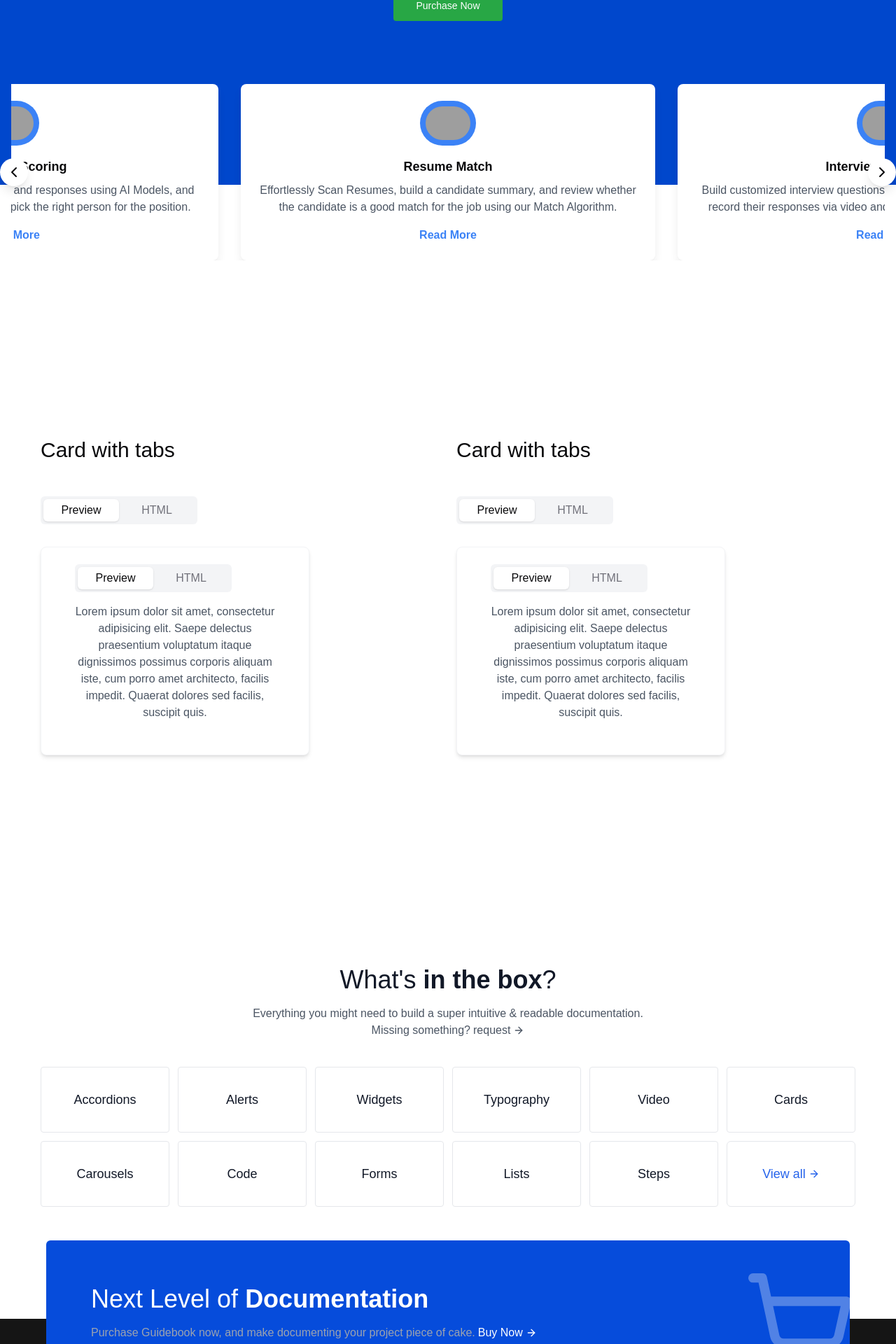
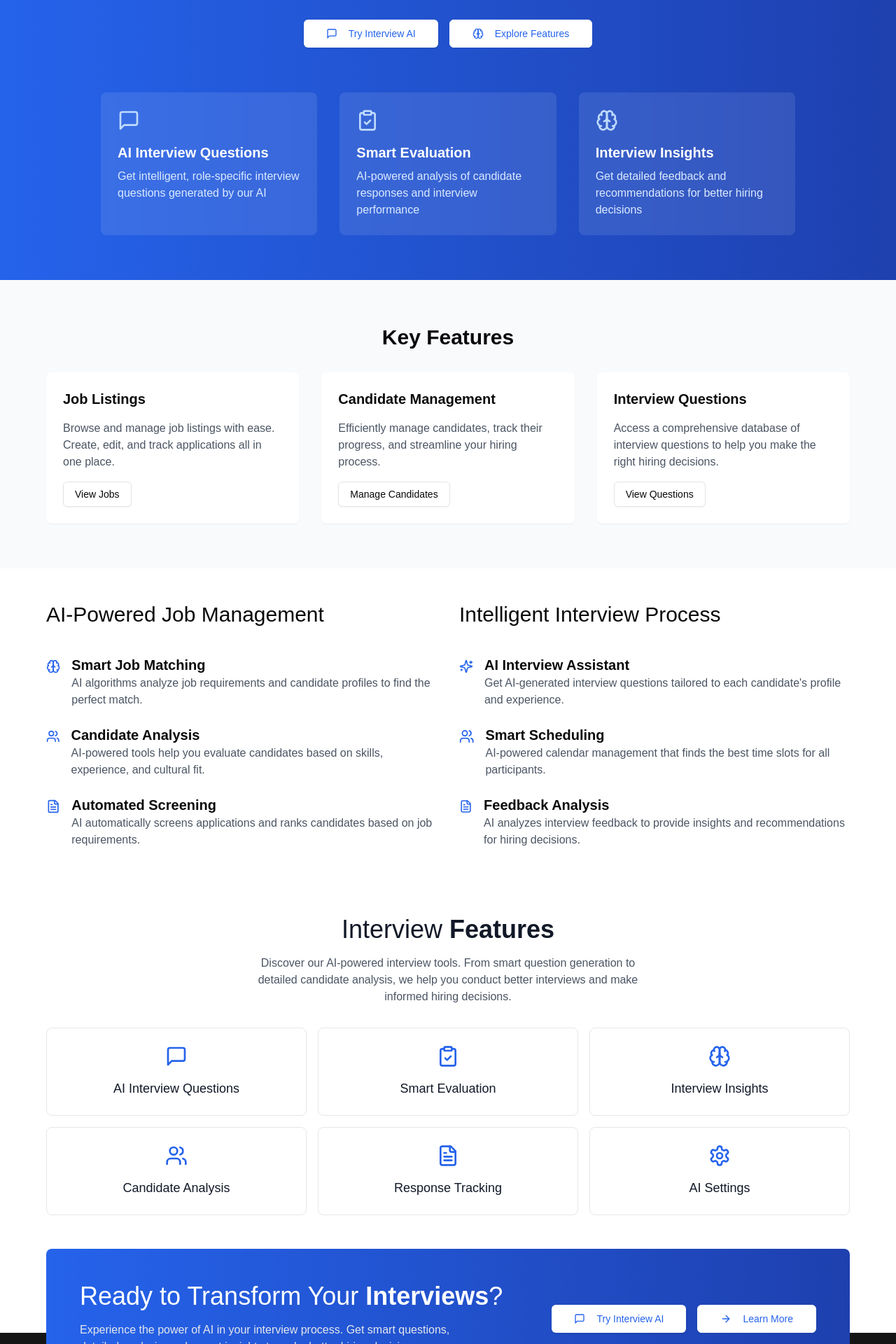
Before and after one commit to mr-rony356/ai-interview, a Next.js app: page / in a window 1280 px wide. Shown: the part 360-2280 px from the top of the page at 70% size. Built offline with nearby package versions, Linux system fonts and the light colour scheme; no server answers; grey boxes are pictures that could not be loaded.

Commit message:
Update layout and homepage to reflect new branding and features for AI-powered recruitment platform. Enhanced homepage with key features section, improved hero section, and updated documentation links. Refactored components for better organization and styling.

```diff
--- a/src/app/api/auth/[auth0]/route.ts
+++ b/src/app/api/auth/[auth0]/route.ts
@@ -1,4 +1,4 @@
-// app/api/auth/[auth0]/route.js
-import { handleAuth } from '@auth0/nextjs-auth0';
+// app/api/auth/[auth0]/route.ts
+import { handleAuth } from "@auth0/nextjs-auth0";
 
 export const GET = handleAuth();
--- a/src/app/layout.tsx
+++ b/src/app/layout.tsx
@@ -5,8 +5,8 @@ import Navbar from "./ui/component/navbar/navbar";
 import { UserProvider } from "@auth0/nextjs-auth0/client";
 
 export const metadata: Metadata = {
-  title: "Guidebook-Online Documentation",
-  description: "Generated by create next app",
+  title: "First Day AI | AI-Powered Recruitment Platform",
+  description: "AI-Powered Recruitment Platform for Job Listings, Interview Preparation, and Candidate Matching",
 };
 
 const openSans = Open_Sans({
--- a/src/app/page.tsx
+++ b/src/app/page.tsx
@@ -3,14 +3,57 @@ import Footer from "./ui/footer/footer";
 import Hero from "./ui/hero/hero";
 import CardTabComponent from "./ui/CardTabComponent/CardTabComponent";
 import GuidSection from "./ui/component/guidSection/guidSection";
+import { Button } from "@/components/ui/button";
+import Link from "next/link";
 
 export default function Home() {
   return (
-    <main>
+    <main className="min-h-screen">
       <Hero />
+      <section className="py-16 bg-gray-50">
+        <div className="max-w-[1180px] mx-auto px-4">
+          <h2 className="text-3xl font-bold text-center mb-8">Key Features</h2>
+          <div className="grid grid-cols-1 md:grid-cols-3 gap-8">
+            <div className="bg-white p-6 rounded-lg shadow-sm">
+              <h3 className="text-xl font-semibold mb-4">Job Listings</h3>
+              <p className="text-gray-600 mb-4">
+                Browse and manage job listings with ease. Create, edit, and
+                track applications all in one place.
+              </p>
+              <Link href="/job-listings">
+                <Button variant="outline">View Jobs</Button>
+              </Link>
+            </div>
+            <div className="bg-white p-6 rounded-lg shadow-sm">
+              <h3 className="text-xl font-semibold mb-4">
+                Candidate Management
+              </h3>
+              <p className="text-gray-600 mb-4">
+                Efficiently manage candidates, track their progress, and
+                streamline your hiring process.
+              </p>
+              <Link href="/my-candidate">
+                <Button variant="outline">Manage Candidates</Button>
+              </Link>
+            </div>
+            <div className="bg-white p-6 rounded-lg shadow-sm">
+              <h3 className="text-xl font-semibold mb-4">
+                Interview Questions
+              </h3>
+              <p className="text-gray-600 mb-4">
+                Access a comprehensive database of interview questions to help
+                you make the right hiring decisions.
+              </p>
+              <Link href="/interview-question">
+                <Button variant="outline">View Questions</Button>
+              </Link>
+            </div>
+          </div>
+        </div>
+      </section>
       <CardTabComponent />
       <DocumentationLanding />
-      <GuidSection/>
+      <GuidSection />
       <Footer />
     </main>
   );
--- a/src/app/ui/CardTabComponent/CardTabComponent.tsx
+++ b/src/app/ui/CardTabComponent/CardTabComponent.tsx
@@ -3,13 +3,30 @@
 import { useState, useEffect } from "react";
 import { Tabs, TabsContent, TabsList, TabsTrigger } from "@/components/ui/tabs";
 import { Card, CardContent } from "@/components/ui/card";
+import {
+  Briefcase,
+  Users,
+  FileText,
+  CheckCircle,
+  Brain,
+  Sparkles,
+  MessageSquare,
+  ClipboardCheck,
+} from "lucide-react";
 import Prism from "prismjs";
+import "prismjs/themes/prism.css";
+import "prismjs/components/prism-javascript";
+import "prismjs/components/prism-typescript";
+import "prismjs/components/prism-jsx";
+import "prismjs/components/prism-tsx";
 
 const CardTabComponent = () => {
   const [copied, setCopied] = useState(false);
 
   useEffect(() => {
-    Prism.highlightAll();
+    if (typeof window !== "undefined") {
+      Prism.highlightAll();
+    }
   }, []);
 
   const handleCopy = () => {
@@ -69,7 +86,7 @@ const CardTabComponent = () => {
   );
 
   const renderCardWithTabs = () => (
-    <Card className="text-center p-6 shadow-md rounded-lg mt-8 border border-gray-100 w-96">
+    <Card className="text-center p-6 shadow-md rounded-lg mt-6 border border-gray-100 w-96">
       <CardContent className="flex flex-col items-center">
         <Tabs defaultValue="preview" className="w-full">
           <TabsList className="grid w-56 grid-cols-2 bg-gray-100 p-1 rounded-md mb-4 h-10">
@@ -82,11 +99,11 @@ const CardTabComponent = () => {
           </TabsList>
           {renderTabsContent(
             "preview",
-            "Lorem ipsum dolor sit amet, consectetur adipisicing elit. Saepe delectus praesentium voluptatum itaque dignissimos possimus corporis aliquam iste, cum porro amet architecto, facilis impedit. Quaerat dolores sed facilis, suscipit quis."
+            "Our AI-powered platform helps you create and manage job listings with intelligent suggestions and automated optimization."
           )}
           {renderTabsContent(
             "html",
-            "Lorem ipsum dolor sit amet, consectetur adipisicing elit. Sint nulla, quo porro eum ratione expedita at quia fugit magni impedit. Adipisci cumque blanditiis officiis deserunt, necessitatibus hic earum excepturi laborum."
+            "Leveraging cutting-edge AI technology to provide a seamless experience for both employers and candidates."
           )}
         </Tabs>
       </CardContent>
@@ -94,49 +111,91 @@ const CardTabComponent = () => {
   );
 
   return (
-    <div className="mt-20 mx-auto max-w-[1180px] flex justify-center items-center min-h-screen px-2">
-      <div className="w-5xl md:w-full grid grid-cols-1 md:grid-cols-2 gap-6">
+    <div className="mt-12 mx-auto max-w-[1180px] flex justify-center items-center px-4">
+      <div className="w-5xl md:w-full grid grid-cols-1 md:grid-cols-2 gap-8">
         <div>
-          <h1 className="text-3xl mb-2 group inline-block">
-            Card with tabs
+          <h1 className="text-3xl mb-4 group inline-block">
+            AI-Powered Job Management
             <span className="text-3xl opacity-0 group-hover:opacity-30 transition-opacity duration-500">
               {" "}
               #
             </span>
           </h1>
-          <Tabs defaultValue="preview" className="w-full mt-10">
-            <TabsList className="grid w-56 grid-cols-2 bg-gray-100 p-1 rounded-md h-10">
-              <TabsTrigger value="preview" className="h-8 text-base">
-                Preview
-              </TabsTrigger>
-              <TabsTrigger value="html" className="h-8 text-base">
-                HTML
-              </TabsTrigger>
-            </TabsList>
-            <TabsContent value="preview">{renderCardWithTabs()}</TabsContent>
-            <TabsContent value="html">{renderCodeBlock()}</TabsContent>
-          </Tabs>
+          <div className="mt-6 space-y-6">
+            <div className="flex items-start space-x-4">
+              <Brain className="h-6 w-6 text-blue-600 mt-1" />
+              <div>
+                <h3 className="text-xl font-semibold">Smart Job Matching</h3>
+                <p className="text-gray-600">
+                  AI algorithms analyze job requirements and candidate profiles
+                  to find the perfect match.
+                </p>
+              </div>
+            </div>
+            <div className="flex items-start space-x-4">
+              <Users className="h-6 w-6 text-blue-600 mt-1" />
+              <div>
+                <h3 className="text-xl font-semibold">Candidate Analysis</h3>
+                <p className="text-gray-600">
+                  AI-powered tools help you evaluate candidates based on skills,
+                  experience, and cultural fit.
+                </p>
+              </div>
+            </div>
+            <div className="flex items-start space-x-4">
+              <FileText className="h-6 w-6 text-blue-600 mt-1" />
+              <div>
+                <h3 className="text-xl font-semibold">Automated Screening</h3>
+                <p className="text-gray-600">
+                  AI automatically screens applications and ranks candidates
+                  based on job requirements.
+                </p>
+              </div>
+            </div>
+          </div>
         </div>
         <div>
-          <h1 className="text-3xl mb-2 group inline-block">
-            Card with tabs
+          <h1 className="text-3xl mb-4 group inline-block">
+            Intelligent Interview Process
             <span className="text-3xl opacity-0 group-hover:opacity-30 transition-opacity duration-500">
               {" "}
               #
             </span>
           </h1>
-          <Tabs defaultValue="preview" className="w-full mt-10">
-            <TabsList className="grid w-56 grid-cols-2 bg-gray-100 p-1 rounded-md h-10">
-              <TabsTrigger value="preview" className="h-8 text-base">
-                Preview
-              </TabsTrigger>
-              <TabsTrigger value="html" className="h-8 text-base">
-                HTML
-              </TabsTrigger>
-            </TabsList>
-            <TabsContent value="preview">{renderCardWithTabs()}</TabsContent>
-            <TabsContent value="html">{renderCodeBlock()}</TabsContent>
-          </Tabs>
+          <div className="mt-6 space-y-6">
+            <div className="flex items-start space-x-4">
+              <Sparkles className="h-6 w-6 text-blue-600 mt-1" />
+              <div>
+                <h3 className="text-xl font-semibold">
+                  AI Interview Assistant
+                </h3>
+                <p className="text-gray-600">
+                  Get AI-generated interview questions tailored to each
+                  candidate's profile and experience.
+                </p>
+              </div>
+            </div>
+            <div className="flex items-start space-x-4">
+              <Users className="h-6 w-6 text-blue-600 mt-1" />
+              <div>
+                <h3 className="text-xl font-semibold">Smart Scheduling</h3>
+                <p className="text-gray-600">
+                  AI-powered calendar management that finds the best time slots
+                  for all participants.
+                </p>
+              </div>
+            </div>
+            <div className="flex items-start space-x-4">
+              <FileText className="h-6 w-6 text-blue-600 mt-1" />
+              <div>
+                <h3 className="text-xl font-semibold">Feedback Analysis</h3>
+                <p className="text-gray-600">
+                  AI analyzes interview feedback to provide insights and
+                  recommendations for hiring decisions.
+                </p>
+              </div>
+            </div>
+          </div>
         </div>
       </div>
     </div>
--- a/src/app/ui/component/guidSection/guidSection.tsx
+++ b/src/app/ui/component/guidSection/guidSection.tsx
@@ -1,29 +1,42 @@
-import { ArrowRight, ShoppingCart } from "lucide-react";
+import { ArrowRight, MessageSquare } from "lucide-react";
 import Link from "next/link";
-import React from "react";
+import { Button } from "@/components/ui/button";
 
 const GuidSection = () => {
   return (
-    <div className="mx-auto max-w-[1180px] px-4 -mb-24 relative">
-      <div className="flex justify-between items-center bg-[#064cdb] text-white p-8 md:p-16 rounded-md">
-        <div>
-          <h1 className="text-4xl">
-            Next Level of <span className="font-bold">Documentation</span>
+    <div className="mx-auto max-w-[1180px] px-4 -mb-20 relative">
+      <div className="flex flex-col md:flex-row justify-between items-center bg-gradient-to-r from-blue-600 to-blue-800 text-white p-8 md:p-12 rounded-lg">
+        <div className="text-center md:text-left mb-6 md:mb-0">
+          <h1 className="text-3xl md:text-4xl">
+            Ready to Transform Your{" "}
+            <span className="font-bold">Interviews</span>?
           </h1>
-          <p className="mt-4 text-gray-400">
-            Purchase Guidebook now, and make documenting your project piece of
-            cake.
-            <Link
-              href="#"
-              className="inline-flex items-center ml-1 relative group text-white"
-            >
-              Buy Now{" "}
-              <ArrowRight className="h-4 w-4 ml-1 group-hover:translate-x-2 transition transform duration-300" />
-            </Link>
+          <p className="mt-4 text-gray-200 max-w-xl">
+            Experience the power of AI in your interview process. Get smart
+            questions, detailed analysis, and expert insights to make better
+            hiring decisions.
           </p>
         </div>
-        <div className="absolute right-14 bottom-14 transform scale-[2.5] opacity-30">
-          <ShoppingCart size={32} className="h-16 w-16" />
+        <div className="flex flex-col sm:flex-row gap-4">
+          <Link href="/interview-question">
+            <Button
+              size="lg"
+              className="bg-white text-blue-600 hover:bg-blue-50"
+            >
+              <MessageSquare className="mr-2 h-5 w-5" />
+              Try Interview AI
+            </Button>
+          </Link>
+          <Link href="/job-listings">
+            <Button
+              size="lg"
+              variant="outline"
+              className="border-white text-blue-600 hover:bg-white/10"
+            >
+              <ArrowRight className="mr-2 h-5 w-5" />
+              Learn More
+            </Button>
+          </Link>
         </div>
       </div>
     </div>
--- a/src/app/ui/documentation-landing/documentation-landing.tsx
+++ b/src/app/ui/documentation-landing/documentation-landing.tsx
@@ -1,58 +1,57 @@
 import { ArrowRight } from "lucide-react";
 import Link from "next/link";
+import {
+  MessageSquare,
+  ClipboardCheck,
+  Brain,
+  Users,
+  FileText,
+  Settings,
+} from "lucide-react";
 
 const DocumentationLanding = () => {
   const categories = [
-    { title: "Accordions", href: "#accordions" },
-    { title: "Alerts", href: "#alerts" },
-    { title: "Widgets", href: "#widgets" },
-    { title: "Typography", href: "#typography" },
-    { title: "Video", href: "#video" },
-    { title: "Cards", href: "#cards" },
-    { title: "Carousels", href: "#carousels" },
-    { title: "Code", href: "#code" },
-    { title: "Forms", href: "#forms" },
-    { title: "Lists", href: "#lists" },
-    { title: "Steps", href: "#steps" },
+    {
+      title: "AI Interview Questions",
+      href: "/interview-question",
+      icon: MessageSquare,
+    },
+    { title: "Smart Evaluation", href: "#evaluation", icon: ClipboardCheck },
+    { title: "Interview Insights", href: "#insights", icon: Brain },
+    { title: "Candidate Analysis", href: "/my-candidate", icon: Users },
+    { title: "Response Tracking", href: "#tracking", icon: FileText },
+    { title: "AI Settings", href: "#settings", icon: Settings },
   ];
 
   return (
-    <div className="mx-auto max-w-[1180px] py-12 mt-20">
+    <div className="mx-auto max-w-[1180px] py-12 mt-12">
       <div className="text-center">
         <h1 className="text-4xl text-gray-900 sm:text-4xl">
-          What&apos;s <span className="font-semibold">in the box</span>?
+          Interview <span className="font-semibold">Features</span>
         </h1>
         <p className="mt-4 text-gray-600 lg:w-1/2 w-full mx-auto">
-          Everything you might need to build a super intuitive & readable
-          documentation. Missing something?
-          <span className="inline-flex items-center ml-1 relative group">
-            request{" "}
-            <ArrowRight className="h-4 w-4 ml-1 group-hover:translate-x-2 transition transform duration-300" />
-          </span>
+          Discover our AI-powered interview tools. From smart question
+          generation to detailed candidate analysis, we help you conduct better
+          interviews and make informed hiring decisions.
         </p>
       </div>
 
-      <div className="mt-10 grid grid-cols-2 gap-3 md:grid-cols-3 lg:grid-cols-6 px-2">
-        {categories.map((category) => (
+      <div className="mt-8 grid grid-cols-2 gap-4 md:grid-cols-3 lg:grid-cols-3 px-4">
+        {categories.map((category) => {
+          const Icon = category.icon;
+          return (
             <Link
               key={category.title}
               href={category.href}
-            className="flex items-center justify-center rounded-sm border border-gray-200 px-4 py-8 text-center transition-colors hover:border-blue-400 hover:bg-gray-50"
+              className="flex flex-col items-center justify-center rounded-lg border border-gray-200 p-6 text-center transition-colors hover:border-blue-400 hover:bg-gray-50 group"
             >
+              <Icon className="h-8 w-8 mb-4 text-blue-600 group-hover:text-blue-700" />
               <span className="text-lg font-medium text-gray-900">
                 {category.title}
               </span>
             </Link>
-        ))}
-        <Link
-          href="#view-all"
-          className="flex items-center justify-center rounded-md border border-gray-200 p-4 text-center text-blue-600 transition-colors hover:border-blue-400 hover:bg-gray-50 group"
-        >
-          <span className="inline-flex items-center text-lg font-medium">
-            View all
-            <ArrowRight className="ml-1 h-4 w-4 group-hover:translate-x-2 transition transform duration-300" />
-          </span>
-        </Link>
+          );
+        })}
       </div>
     </div>
   );
--- a/src/app/ui/hero/hero.tsx
+++ b/src/app/ui/hero/hero.tsx
@@ -1,20 +1,78 @@
-import DocumentationCarousel from "../component/documentation-carousel";
+import { Button } from "@/components/ui/button";
+import Link from "next/link";
+import { Brain, Sparkles, MessageSquare, ClipboardCheck } from "lucide-react";
 
 export default function Hero() {
   return (
     <div className="relative">
-      <div className="flex min-h-[50vh] md:min-h-[70vh] flex-col items-center justify-center bg-[#0047CC] px-4 pb-16 text-white">
+      <div className="flex min-h-[80vh] flex-col items-center justify-center bg-gradient-to-r from-blue-600 to-blue-800 px-4 pb-16 text-white">
         <div className="mx-auto max-w-4xl text-center">
-          <h1 className="mb-8 text-xl font-[300] sm:text-4xl max-w-xl ">
-            Powerful <span className="font-bold">Documentation</span> and Help
-            Center Bootstrap Template.
+          <div className="inline-flex items-center justify-center px-4 py-2 mb-6 rounded-full bg-white/10 backdrop-blur-sm">
+            <Sparkles className="h-5 w-5 mr-2 text-blue-200" />
+            <span className="text-blue-100">AI-Powered Interview Platform</span>
+          </div>
+          <h1 className="mb-6 text-4xl font-bold sm:text-5xl md:text-6xl">
+            Master Your Interviews with{" "}
+            <span className="text-blue-200">AI Intelligence</span>
           </h1>
-          <button className="rounded-sm bg-[#28A745] px-6 py-2 text-sm font-medium text-white transition-colors hover:bg-[#27AE60] focus:outline-none focus:ring-2 focus:ring-[#2ECC71] focus:ring-offset-2 focus:ring-offset-[#0047CC] sm:px-8 sm:py-3 sm:text-sm">
-            Purchase Now
-          </button>
+          <p className="mb-8 text-lg sm:text-xl text-blue-100 max-w-2xl mx-auto">
+            Get AI-generated interview questions, personalized feedback, and
+            expert insights. Our platform helps you conduct better interviews
+            and make smarter hiring decisions.
+          </p>
+          <div className="flex flex-col sm:flex-row gap-4 justify-center">
+            <Link href="/interview-question">
+              <Button
+                size="lg"
+                className="bg-white text-blue-600 hover:bg-blue-50"
+              >
+                <MessageSquare className="mr-2 h-5 w-5" />
+                Try Interview AI
+              </Button>
+            </Link>
+            <Link href="/job-listings">
+              <Button
+                size="lg"
+                variant="outline"
+                className="border-white text-blue-600 hover:bg-white/10"
+              >
+                <Brain className="mr-2 h-5 w-5" />
+                Explore Features
+              </Button>
+            </Link>
+          </div>
+        </div>
+
+        {/* Feature Highlights */}
+        <div className="mt-16 grid grid-cols-1 md:grid-cols-3 gap-8 max-w-5xl mx-auto px-4">
+          <div className="bg-white/10 backdrop-blur-sm p-6 rounded-lg">
+            <MessageSquare className="h-8 w-8 mb-4 text-blue-200" />
+            <h3 className="text-xl font-semibold mb-2">
+              AI Interview Questions
+            </h3>
+            <p className="text-blue-100">
+              Get intelligent, role-specific interview questions generated by
+              our AI
+            </p>
+          </div>
+          <div className="bg-white/10 backdrop-blur-sm p-6 rounded-lg">
+            <ClipboardCheck className="h-8 w-8 mb-4 text-blue-200" />
+            <h3 className="text-xl font-semibold mb-2">Smart Evaluation</h3>
+            <p className="text-blue-100">
+              AI-powered analysis of candidate responses and interview
+              performance
+            </p>
+          </div>
+          <div className="bg-white/10 backdrop-blur-sm p-6 rounded-lg">
+            <Brain className="h-8 w-8 mb-4 text-blue-200" />
+            <h3 className="text-xl font-semibold mb-2">Interview Insights</h3>
+            <p className="text-blue-100">
+              Get detailed feedback and recommendations for better hiring
+              decisions
+            </p>
+          </div>
         </div>
       </div>
-      <DocumentationCarousel />
     </div>
   );
 }
```
Lines whose indentation alone changed are shown as unchanged.
